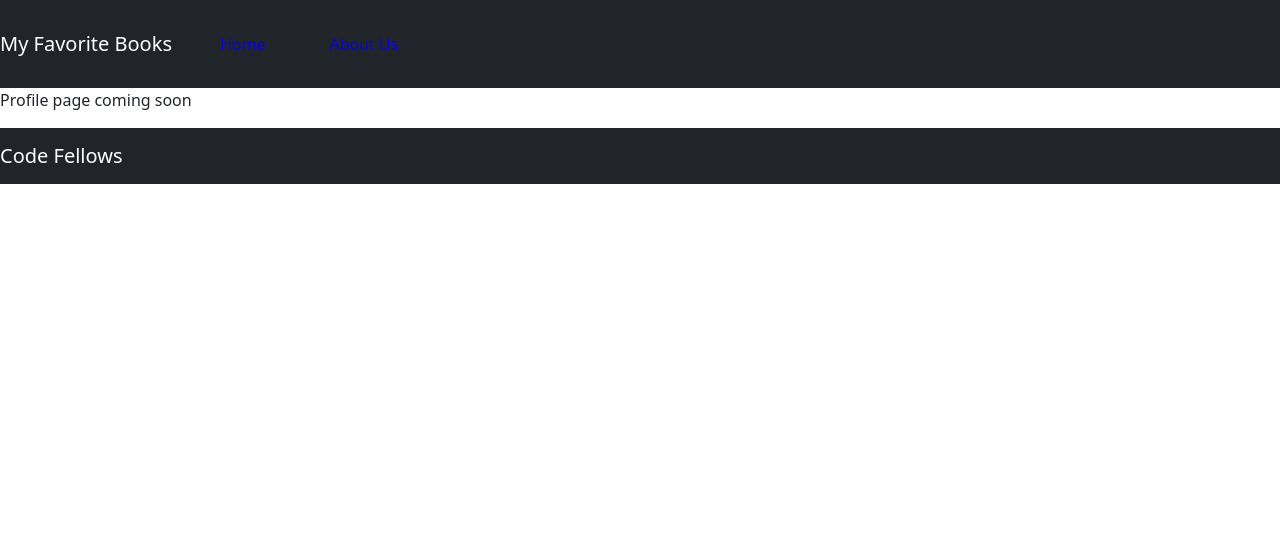
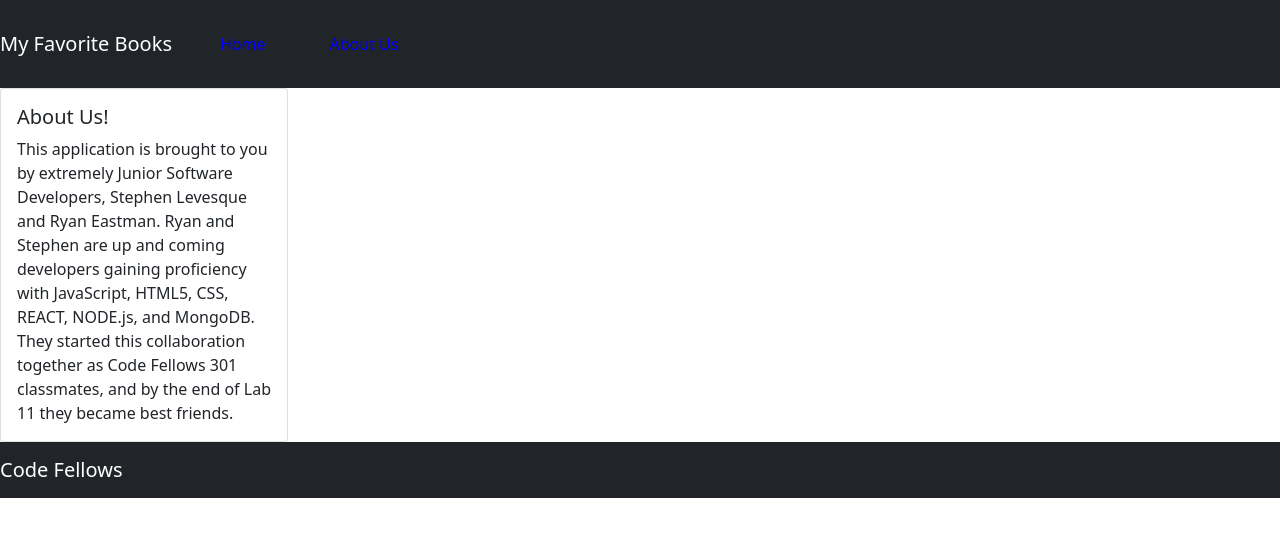
Before and after one commit to DocHolliday13x/can-of-books-frontend, a React (Create React App) app: page /about in a window 1280 px wide. Shown: the top 536 px of the page. Built offline with nearby package versions, Linux system fonts and the light colour scheme.

Commit message:
updated readMe and added react card to About Us section

```diff
--- a/src/About.js
+++ b/src/About.js
@@ -1,10 +1,22 @@
 import { Component } from "react";
+import Card from 'react-bootstrap/Card'
 
 class Profile extends Component {
 
   render() {
     /* TODO: render information about the developers */
-    return <p>Profile page coming soon</p>
+    return (
+      <>
+      <Card style={{ width: '18rem' }}>
+      <Card.Body>
+      <Card.Title>About Us!</Card.Title>
+      <Card.Text>
+        This application is brought to you by extremely Junior Software Developers, Stephen Levesque and Ryan Eastman. Ryan and Stephen are up and coming developers gaining proficiency with JavaScript, HTML5, CSS, REACT, NODE.js, and MongoDB. They started this collaboration together as Code Fellows 301 classmates, and by the end of Lab 11 they became best friends.
+      </Card.Text>
+      </Card.Body>
+      </Card>
+      </>
+    )
   }
 };
 
```
Also changed, not shown: 1 other file (tests, documents, lock files or other folders).
